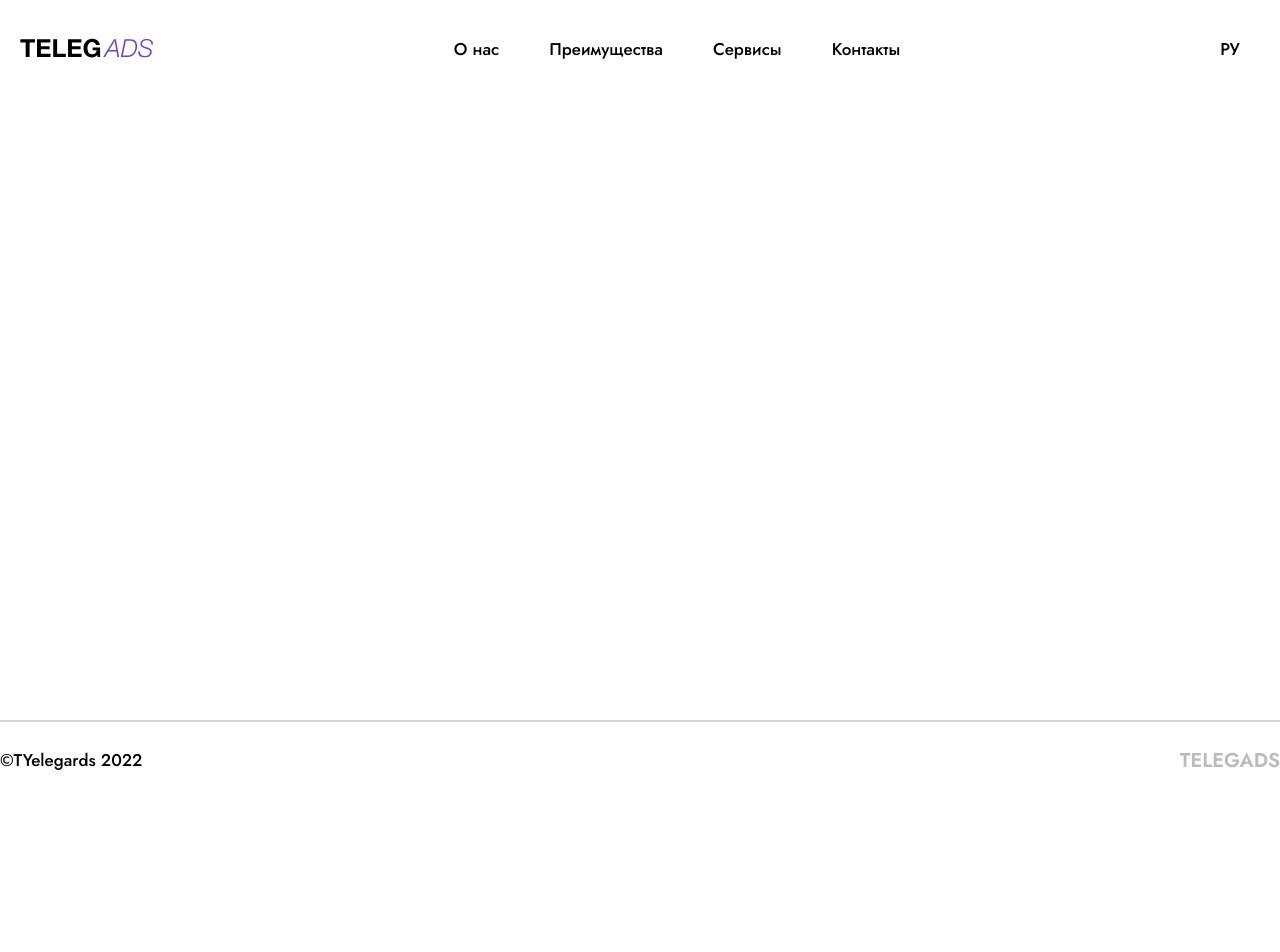
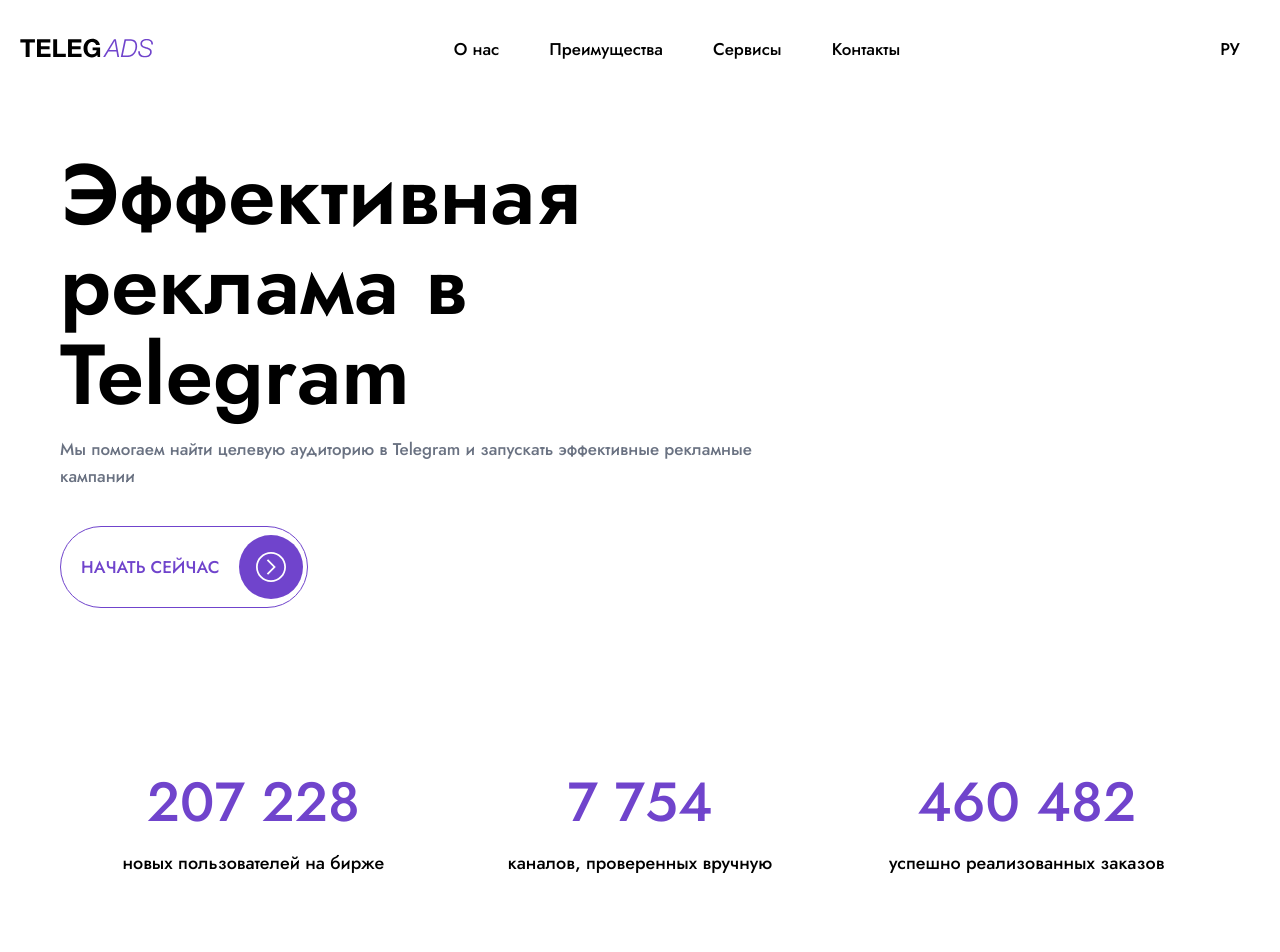
Before and after one commit to frontend-porfolio/landing-telegram, a React (Vite) app: page / in a window 1280 px wide. Shown: the top 952 px of the page. Before the commit the page ends 800 px from the top, so only its background shows below. Built offline with nearby package versions, Linux system fonts and the light colour scheme.

Commit message:
feat(src/components/templates/header): added header component

```diff
--- a/package.json
+++ b/package.json
@@ -17,6 +17,7 @@
     "react": "^19.1.0",
     "react-dom": "^19.1.0",
     "react-i18next": "^15.5.3",
+    "react-icons": "^5.5.0",
     "react-router-dom": "^7.6.3",
     "tailwindcss": "^4.1.11",
     "vite-tsconfig-paths": "^5.1.4"
--- a/src/app/index.tsx
+++ b/src/app/index.tsx
@@ -1,11 +1,15 @@
 import Navbar from "@/components/templates/navbar"
 import Footer from "@/components/templates/footer"
+
+import Header from "@/components/templates/header"
 
 export default function App() {
   return (
     <div className="flex h-screen flex-col justify-between">
       <Navbar />
-      <main className="flex-1"></main>
+      <main className="flex-1">
+        <Header />
+      </main>
       <Footer />
     </div>
   )
--- /dev/null
+++ b/src/components/templates/header/index.tsx
@@ -0,0 +1,45 @@
+import { useTranslation } from "react-i18next"
+
+import { TfiArrowCircleRight } from "react-icons/tfi"
+
+export default function Header() {
+    const { t } = useTranslation()
+
+    const platformStats = [
+        {
+            count: '207 228',
+            title: t('header.second.newUsers')
+        },
+         {
+            count: '7 754',
+            title: t('header.second.verifiedChannels')
+        },
+         {
+            count: '460 482',
+            title: t('header.second.completedOrders')
+        }
+    ] as const
+
+  return (
+    <section className="md:max-w-[1200px] mx-auto w-full p-5 flex flex-col md:gap-30 gap-10 md:py-[50px] py-[30px]">
+      <div className="flex flex-col gap-4 md:w-[700px] w-full">
+        <h1 className="text-black md:text-[85px] text-[25px] font-semibold leading-[90px]">{t('header.first.title')}</h1>
+        <p className="text-gray-500 text-[17px] leading-[27px]">{t('header.first.description')}</p>
+        <a className="inline-flex items-center gap-5 border border-[#7044CC] pl-5 pr-1 py-2 rounded-full w-fit md:mt-5 mt-2" href="#">
+            <span className="text-[#7044CC] md:text-[17px] text-[13px] font-medium leading-[34px] uppercase">{t('header.first.btn')}</span>
+            <span className="bg-[#7044CC] md:p-[17px] p-3 rounded-full">
+                <TfiArrowCircleRight className="text-white md:text-[30px] text-[20px]" />
+            </span>
+        </a>
+      </div>
+      <div className="grid md:grid-cols-3 grid-cols-1">
+        {platformStats.map(({ count, title }) => (
+            <div key={title} className="flex flex-col items-center gap-3 group cursor-pointer hover:bg-[#7044CC] transition-all duration-300 md:py-10 py-5 px-4">
+                <p className="text-[#7044CC] transition-colors duration-300 ease-in-out group-hover:text-white md:text-[55px] text-[30px] font-light leading-[68px]">{count}</p>
+                <p className="text-black transition-colors duration-300 ease-in-out group-hover:text-white text-[18px] font-normal leading-[30px]">{title}</p>
+            </div>
+        ))}
+      </div>
+    </section>
+  )
+}
--- a/src/locales/ru.json
+++ b/src/locales/ru.json
@@ -10,5 +10,17 @@
             "services": "Сервисы",
             "contacts": "Контакты"
         }
+    },
+    "header": {
+        "first": {
+            "title": "Эффективная реклама в Telegram",
+            "description": "Мы помогаем найти целевую аудиторию в Telegram и запускать эффективные рекламные кампании",
+            "btn": "Начать сейчас"
+        },
+        "second": {
+            "newUsers": "новых пользователей на бирже",
+            "verifiedChannels": "каналов, проверенных вручную",
+            "completedOrders": "успешно реализованных заказов"
+        }
     }
 }
--- a/src/services/api/index.ts
+++ /dev/null
@@ -1,8 +0,0 @@
-import axios from "axios"
-
-export const request = axios.create({
-  baseURL: import.meta.env.VITE_API_URL,
-  headers: {
-    "Content-Type": "application/json"
-  }
-})
```
Also changed, not shown: 2 other files (tests, documents, lock files or other folders).
